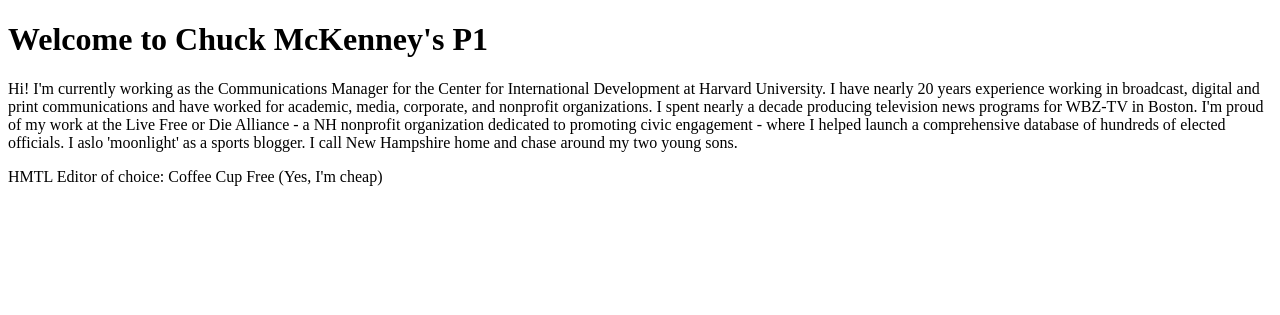
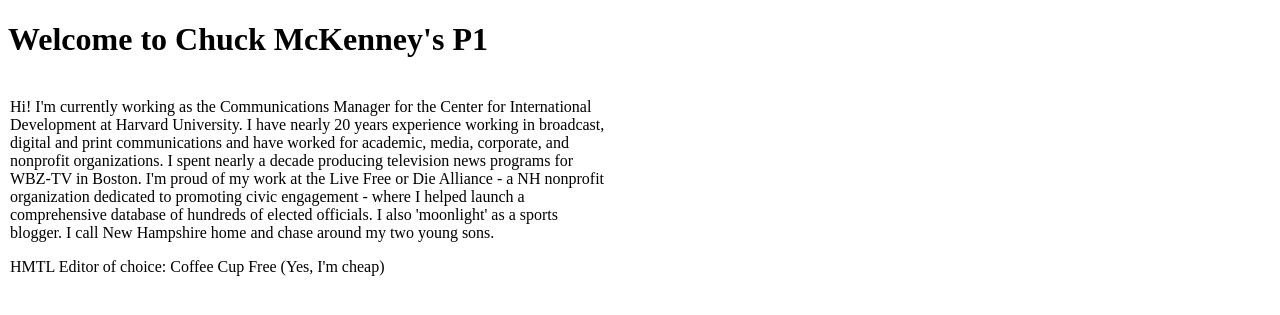
Before and after one commit to clmckenney/p1.codingonthefly.biz, a PHP site: page / in a window 1280 px wide. Shown: the top 315 px of the page. Run offline with PHP 8.4, Linux system fonts and the light colour scheme.

Commit message:
Update index.php

```diff
--- a/index.php
+++ b/index.php
@@ -25,10 +25,15 @@
   </head>
   <body>
 <h1>Welcome to Chuck McKenney's P1</h1>
-
-<p>Hi! I'm currently working as the Communications Manager for the Center for International Development at Harvard University. I have nearly 20 years experience working in broadcast, digital and print communications and have worked for academic, media, corporate, and nonprofit organizations. I spent nearly a decade producing television news programs for WBZ-TV in Boston. I'm proud of my work at the Live Free or Die Alliance - a NH nonprofit organization dedicated to promoting civic engagement - where I helped launch a comprehensive database of hundreds of elected officials. I aslo 'moonlight' as a sports blogger. I call New Hampshire home and chase around my two young sons.</p>
-
+<table width="600" cellspacing="1" cellpadding="1" border="0">
+    <tbody>
+        <tr>
+            <td>
+<p>Hi! I'm currently working as the Communications Manager for the Center for International Development at Harvard University. I have nearly 20 years experience working in broadcast, digital and print communications and have worked for academic, media, corporate, and nonprofit organizations. I spent nearly a decade producing television news programs for WBZ-TV in Boston. I'm proud of my work at the Live Free or Die Alliance - a NH nonprofit organization dedicated to promoting civic engagement - where I helped launch a comprehensive database of hundreds of elected officials. I also 'moonlight' as a sports blogger. I call New Hampshire home and chase around my two young sons.</p>
 <p>HMTL Editor of choice: Coffee Cup Free (Yes, I'm cheap)</p>
-
+</td>
+</tr>
+</tbody>
+</table>
   </body>
 </html>
```
